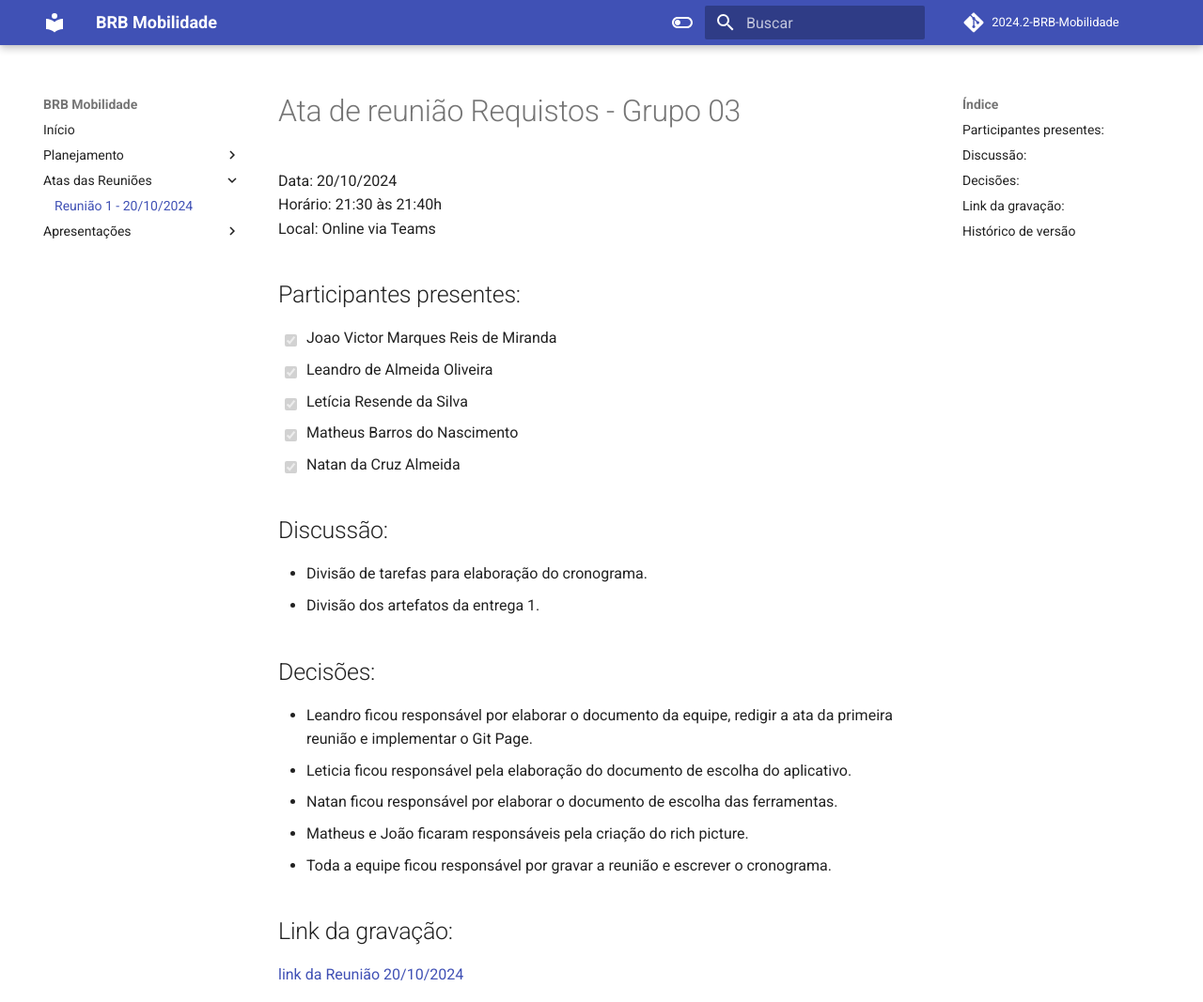
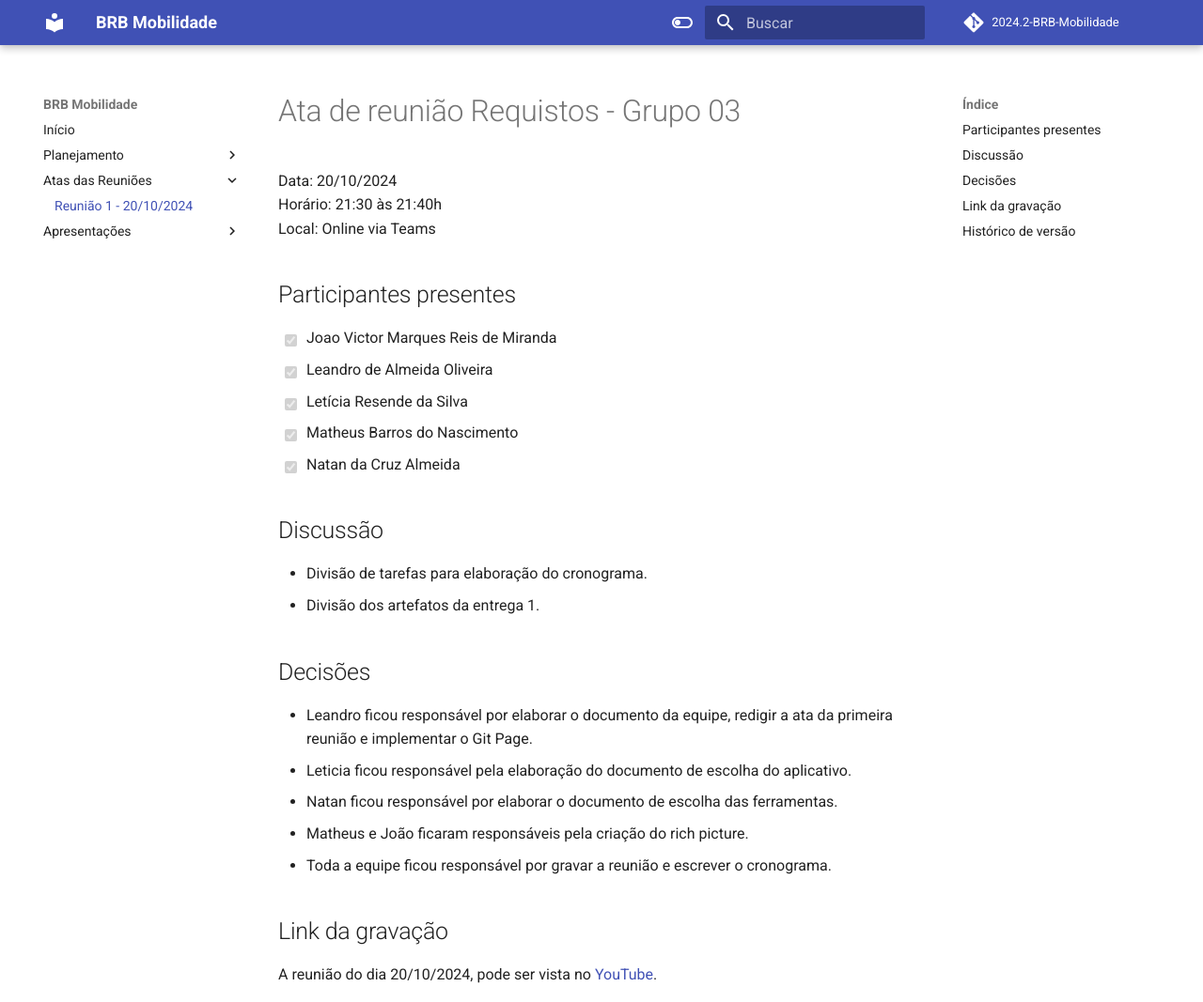
Before and after one commit to Requisitos-de-Software/2024.2-CAESB-Autoatendimento, an MkDocs documentation site: the page built from docs/atas/reuniao1.md, in a window 1280 px wide and 1400 px high. Shown: the top 1067 px of the window at 94% size. Built offline with MkDocs 1.6.1 and Material for MkDocs 9.7.7, drawn with Linux system fonts in a browser that asks for light colours; comment, search, counter and statistics services are not loaded; grey boxes are pictures that could not be loaded.

```diff
--- a/docs/atas/reuniao1.md
+++ b/docs/atas/reuniao1.md
@@ -4,7 +4,7 @@ Data: 20/10/2024 <br>
 Horário: 21:30 às 21:40h<br>
 Local: Online via Teams
 
-## Participantes presentes:
+## Participantes presentes
 
 - [x] Joao Victor Marques Reis de Miranda
 - [x] Leandro de Almeida Oliveira
@@ -12,12 +12,12 @@ Local: Online via Teams
 - [x] Matheus Barros do Nascimento
 - [x] Natan da Cruz Almeida
 
-## Discussão:
+## Discussão
 
 - Divisão de tarefas para elaboração do cronograma.
 - Divisão dos artefatos da entrega 1.
 
-## Decisões:
+## Decisões
 
 - Leandro ficou responsável por elaborar o documento da equipe, redigir a ata da primeira reunião e implementar o Git Page.
 - Leticia ficou responsável pela elaboração do documento de escolha do aplicativo.
@@ -25,12 +25,11 @@ Local: Online via Teams
 - Matheus e João ficaram responsáveis pela criação do rich picture.
 - Toda a equipe ficou responsável por gravar a reunião e escrever o cronograma.
 
-## Link da gravação:
-
-[link da Reunião 20/10/2024](https://youtu.be/sKlWCrd8NJE)
+## Link da gravação
+A reunião do dia 20/10/2024, pode ser vista no [YouTube](https://youtu.be/sKlWCrd8NJE).</p>
 
 <center>
-    <iframe width="560" height="315" src="https://www.youtube.com/embed/sKlWCrd8NJE?si=1NYoxfKk_63si-6w" title="YouTube video player" frameborder="0" allow="accelerometer; autoplay; clipboard-write; encrypted-media; gyroscope; picture-in-picture; web-share" referrerpolicy="strict-origin-when-cross-origin"  allowfullscreen></iframe>
+    <iframe width="760" height="515" src="https://www.youtube.com/embed/sKlWCrd8NJE?si=1NYoxfKk_63si-6w" title="YouTube video player" frameborder="0" allow="accelerometer; autoplay; clipboard-write; encrypted-media; gyroscope; picture-in-picture; web-share" referrerpolicy="strict-origin-when-cross-origin"  allowfullscreen></iframe>
     <p>Vídeo 1: Gravação da reunião 1 (Fonte: Grupo. 2024).</p>
 </center>
 
--- a/mkdocs.yml
+++ b/mkdocs.yml
@@ -43,7 +43,7 @@ nav:
   - Atas das Reuniões:
       - Reunião 1 - 20/10/2024: atas/reuniao1.md
   - Apresentações:
-      - Entregas: apresentacoes/Entregas.md
+      - Entregas: apresentacoes/entregas.md
 
 markdown_extensions:
   - attr_list
```
Also changed, not shown: docs/apresentacoes/entregas.md (added, +22 -0 lines), docs/planejamento/aplicativo_escolhido.md (+1 -1 lines), docs/planejamento/richpicture.md (+0 -1 lines).
